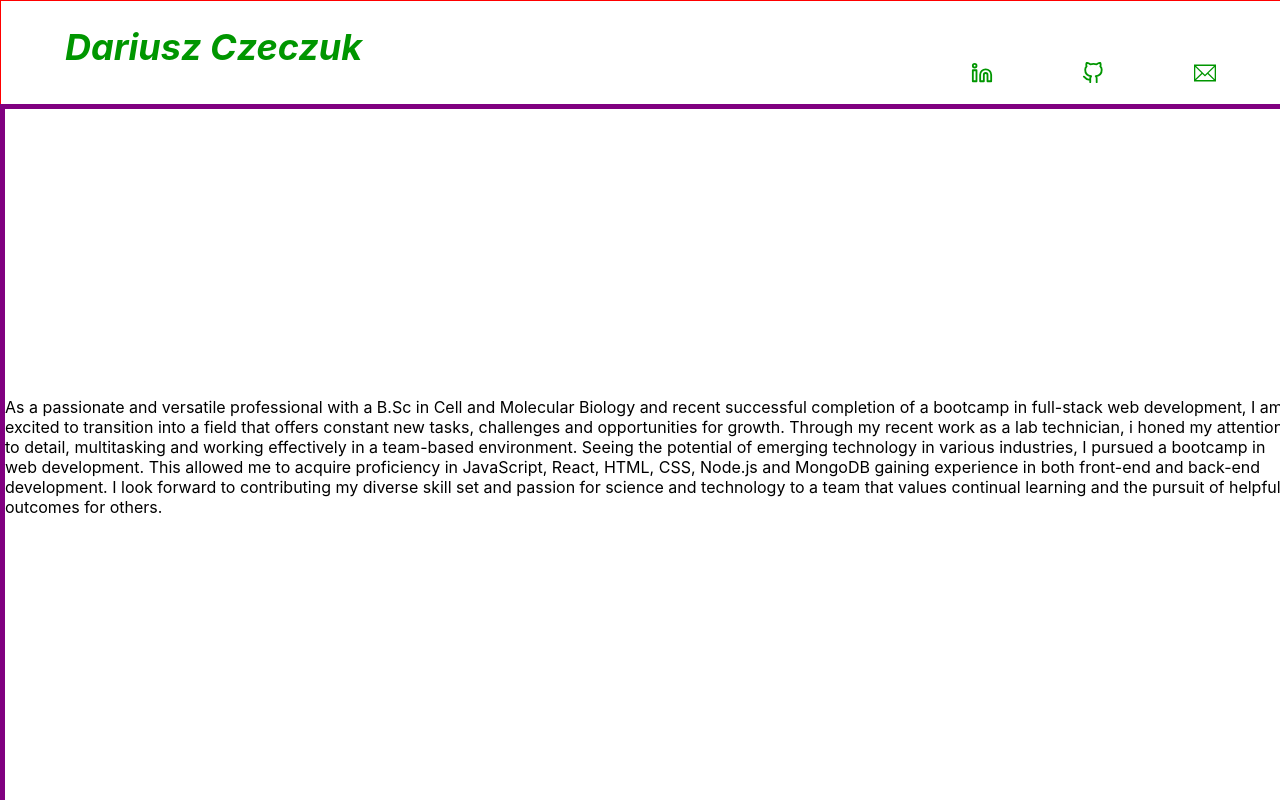
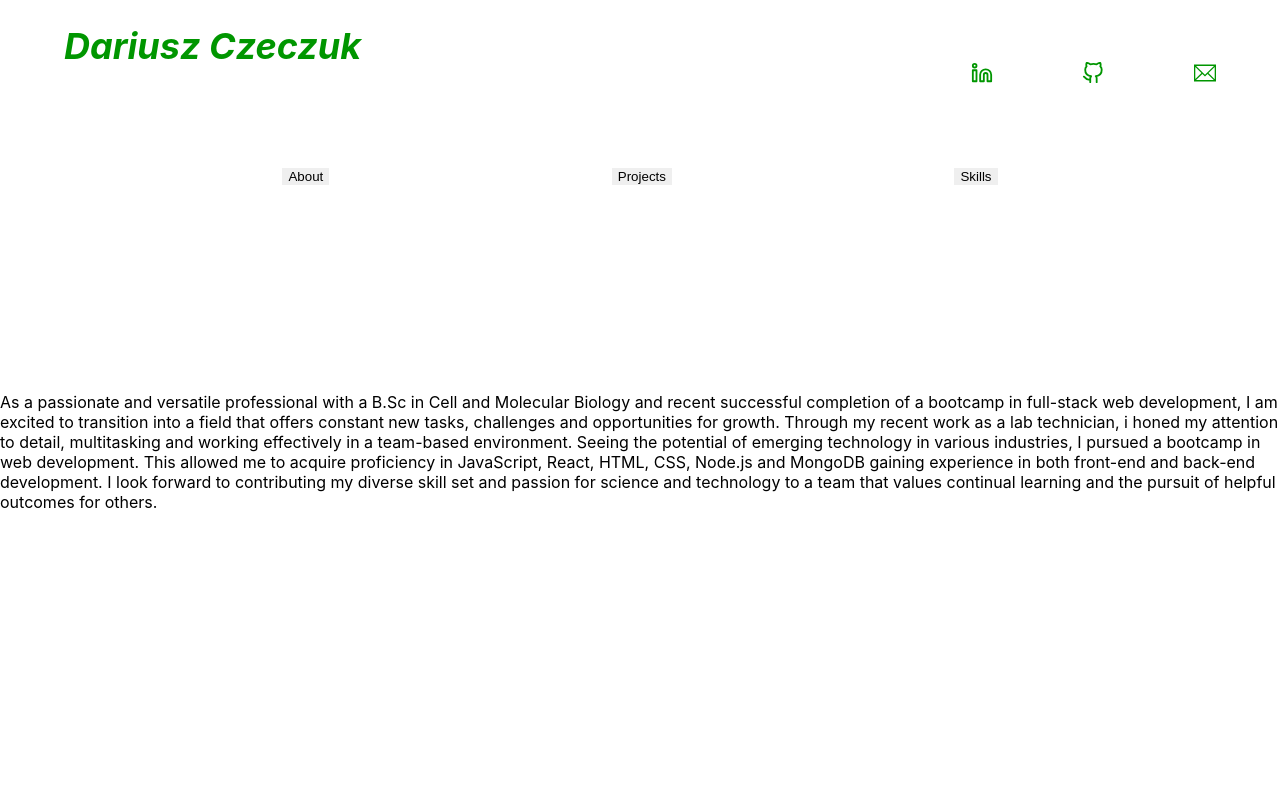
Before and after one commit to Dariusz8/portfolio, a React (Create React App) app: page / in a window 1280 px wide. Built offline with nearby package versions, Linux system fonts and the light colour scheme.

Commit message:
portfolio - contentButtons

```diff
--- a/src/components/Body.js
+++ b/src/components/Body.js
@@ -5,20 +5,48 @@ import About from "./About";
 
 const Body = () => {
     return(
+        <DaBody>
+        <ButtonsRow>
+            <AboutButton>About</AboutButton>
+            <ProjectsButton>Projects</ProjectsButton>
+            <SkillsButton>Skills</SkillsButton>
+        </ButtonsRow>
         <WholeContent>
             <About/>
         </WholeContent>
+        </DaBody>
     )
 }
 
+const DaBody = styled.div`
+`
 const WholeContent = styled.div`
 width:100vw;
 height:87vh;
-border: solid 5px purple;
+//border: solid 5px purple;
 position: fixed;
 top:13vh;
 display:flex;
 align-items: center;
 `
+const ButtonsRow = styled.div`
+position:fixed;
+top:21vh;
+width:100vw;
+display: flex;
+justify-content: space-evenly;
+//border: solid 5px orange;
+`
+const AboutButton = styled.button`
+border:none;
+`
+const ProjectsButton = styled.button`
+border:none;
+
+`
+const SkillsButton = styled.button`
+border:none;
+
+`
 
 export default Body;
--- a/src/components/Header.js
+++ b/src/components/Header.js
@@ -27,7 +27,7 @@ const Header = () =>{
 const HeadTopContainer = styled.div`
 width:100vw;
 height:13vh;
-border:solid 1px red;
+//border:solid 1px red;
 position:fixed;
 left:0px;
 top:0px;
```
